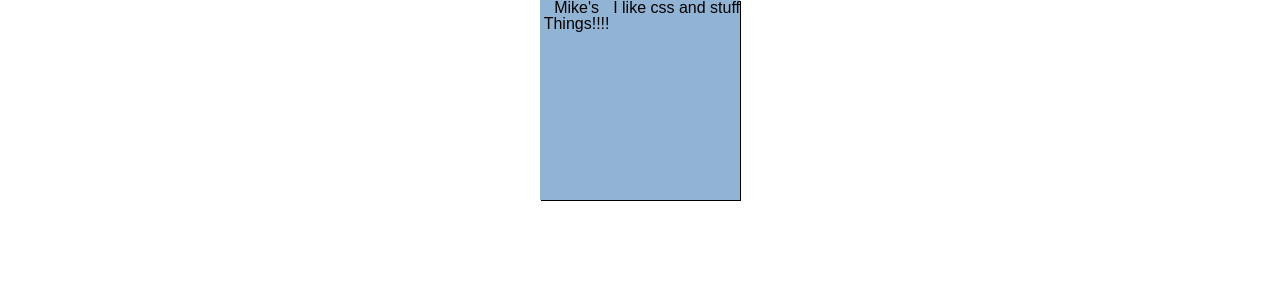
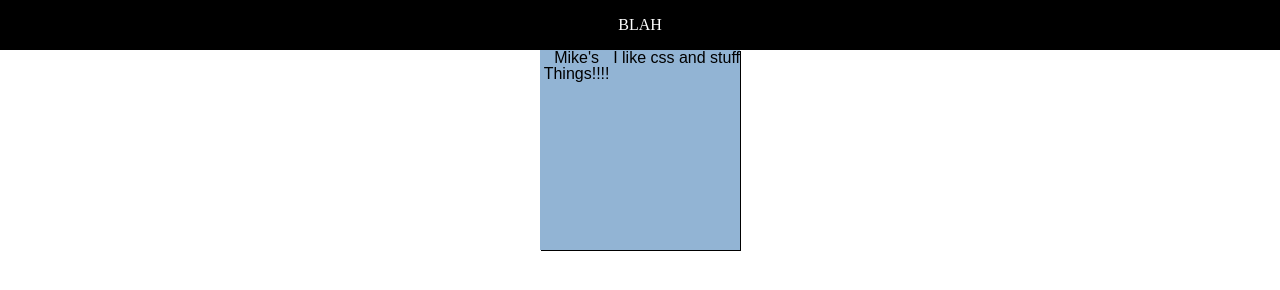
Before and after one commit to ericbfriday/prime-git-4-groups-activity, a plain HTML site: page index.html in a window 1280 px wide. Drawn offline with Linux system fonts and the light colour scheme.

Commit message:
a header?

```diff
--- a/index.html
+++ b/index.html
@@ -5,7 +5,11 @@
     <title>Things we dig or don't</title>
     <link rel="stylesheet" href="./stylesheets/screen.css">
   </head>
+
   <body>
+    <div class='megaHeader'>
+      BLAH
+    </div>
     <div class='things'>
       <div class='mike'>
         <h1>Mike's Things!!!!</h1>
--- a/sass/screen.scss
+++ b/sass/screen.scss
@@ -20,3 +20,11 @@ $mikeBG: rgb(146, 180, 212);
         flex:1;
     }
 }
+
+.megaHeader {
+    height: 50px;
+    background: black;
+    color: white;
+    text-align: center;
+    line-height: 50px;
+}
```
Also changed, not shown: style.css (line endings or trailing spaces), stylesheets/screen.css.
